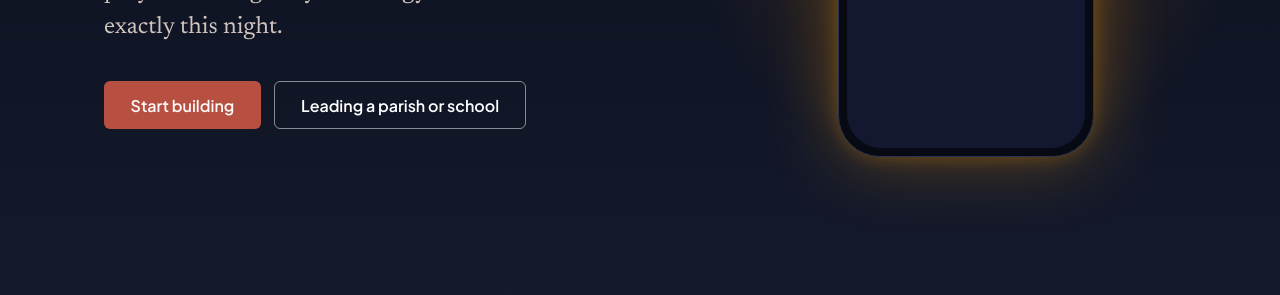
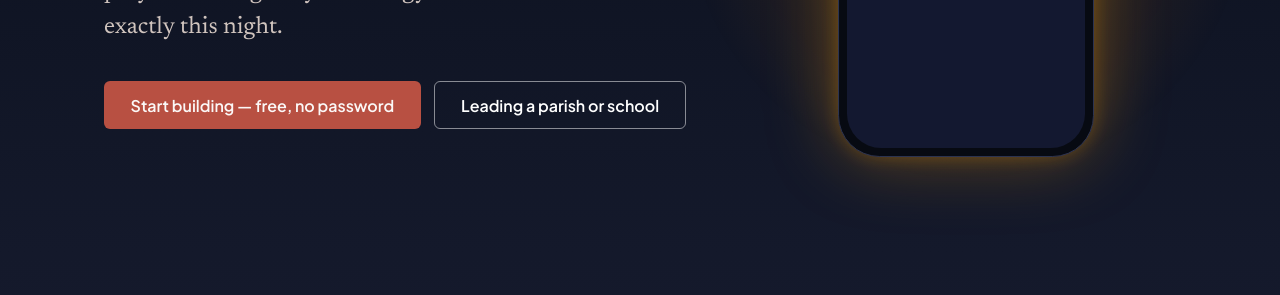
Before and after one commit to loup54/tendingdaily-landing, a plain HTML site: page index.html in a window 1280 px wide. Shown: the part 505-800 px from the top of the page. Drawn offline with nearby package versions, Linux system fonts and the light colour scheme.

Commit message:
Sync landing page from TendingDaily@6d165c5925d1e4e34b166f42df416fd660fc862f

```diff
--- a/index.html
+++ b/index.html
@@ -374,7 +374,7 @@
         <h1 class="rise" style="--i:1">9:40 <i>PM.</i><br>You said yes.</h1>
         <p class="hero-sub rise" style="--i:2">Someone just asked you to lead Sunday's prayer. TendingDaily is a liturgy maker for exactly this night.</p>
         <div class="cta-row rise" style="--i:3">
-          <a class="btn btn-primary" href="https://app.tendingdaily.org" onclick="gtag('event','start_building_click')">Start building</a>
+          <a class="btn btn-primary" href="https://app.tendingdaily.org" onclick="gtag('event','start_building_click')">Start building — free, no password</a>
           <a class="btn btn-ghost-dark" href="mailto:ourenglish2019@gmail.com?subject=TendingDaily%20institutional%20license" onclick="gtag('event','get_in_touch_click')">Leading a parish or school</a>
         </div>
       </div>
@@ -581,7 +581,7 @@
         <h2>Start tonight. Walk in prepared.</h2>
         <p>Booklet or slide deck, fifteen minutes, max. No password, and three builds a month are free.</p>
         <div class="cta-row">
-          <a class="btn btn-surface" href="https://app.tendingdaily.org" onclick="gtag('event','start_building_click')">Start building <span class="ms" aria-hidden="true">north_east</span></a>
+          <a class="btn btn-surface" href="https://app.tendingdaily.org" onclick="gtag('event','start_building_click')">Start building — free, no password <span class="ms" aria-hidden="true">north_east</span></a>
           <a class="btn btn-ghost-dark" href="mailto:ourenglish2019@gmail.com?subject=TendingDaily%20institutional%20license" onclick="gtag('event','get_in_touch_click')">Leading a parish or school</a>
         </div>
       </div>
```
